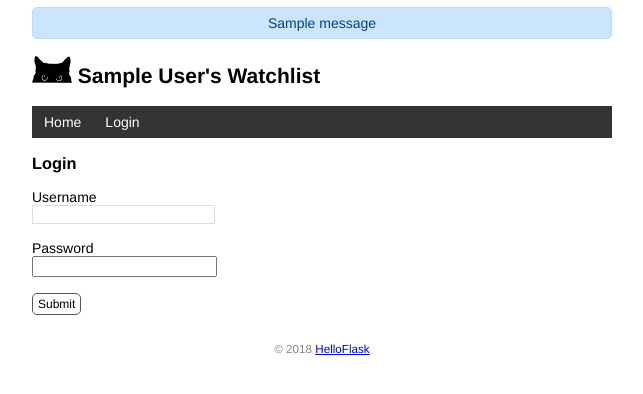
After one commit to harvey060628/flask-practice, a Flask app: page /login in a window 1280 px wide. The commit adds this page. Shown: the top 394 px of the page, without its empty margins (318-961 px from the left). Run offline with Flask 3, Linux system fonts and the light colour scheme; tables that the repository leaves empty hold one stand-in row (values such as "Sample post"); one stand-in notice (Sample message) is shown.

Commit message:
finish Ch 7 & 8

```diff
--- a/app.py
+++ b/app.py
@@ -1,25 +1,44 @@
 import click
 import os
-from flask import Flask, render_template
+from flask import Flask, render_template, request, url_for, redirect, flash
+from flask_login import LoginManager, UserMixin, login_user, login_required, logout_user, current_user
 from flask_sqlalchemy import SQLAlchemy
+from werkzeug.security import generate_password_hash, check_password_hash
 
 app = Flask(__name__)
 
 app.config['SQLALCHEMY_DATABASE_URI'] = 'sqlite:////' + os.path.join(app.root_path, 'data.db')
 app.config['SQLALCHEMY_TRACK_MODIFICATIONS'] = False
+app.config['SECRET_KEY'] = 'dev'  # 等同于 app.secret_key = 'dev'
 
 db = SQLAlchemy(app)
+login_manager = LoginManager(app)
+login_manager.login_view = 'login'
 
 
-class User(db.Model):  # 表名将会是 user（自动生成，小写处理）
-    id = db.Column(db.Integer, primary_key=True)  # 主键
-    name = db.Column(db.String(20))  # 名字
+class User(db.Model, UserMixin):
+    id = db.Column(db.Integer, primary_key=True)
+    name = db.Column(db.String(20))
+    username = db.Column(db.String(20))  # 用户名
+    password_hash = db.Column(db.String(128))  # 密码散列值
+
+    def set_password(self, password):  # 用来设置密码的方法，接受密码作为参数
+        self.password_hash = generate_password_hash(password)  # 将生成的密码保持到对应字段
+
+    def validate_password(self, password):  # 用于验证密码的方法，接受密码作为参数
+        return check_password_hash(self.password_hash, password)  # 返回布尔值
 
 
 class Movie(db.Model):  # 表名将会是 movie
     id = db.Column(db.Integer, primary_key=True)  # 主键
     title = db.Column(db.String(60))  # 电影标题
     year = db.Column(db.String(4))  # 电影年份
+
+
+@login_manager.user_loader
+def load_user(user_id):  # 创建用户加载回调函数，接受用户 ID 作为参数
+    user = User.query.get(int(user_id))  # 用 ID 作为 User 模型的主键查询对应的用户
+    return user  # 返回用户对象
 
 
 @app.cli.command()  # 注册为命令，可以传入 name 参数来自定义命令
@@ -62,6 +81,28 @@ def forge():
     click.echo('Done.')
 
 
+@app.cli.command()
+@click.option('--username', prompt=True, help='The username used to login.')
+@click.option('--password', prompt=True, hide_input=True, confirmation_prompt=True, help='The password used to login.')
+def admin(username, password):
+    """Create user."""
+    db.create_all()
+
+    user = User.query.first()
+    if user is not None:
+        click.echo('Updating user...')
+        user.username = username
+        user.set_password(password)  # 设置密码
+    else:
+        click.echo('Creating user...')
+        user = User(username=username, name='Admin')
+        user.set_password(password)  # 设置密码
+        db.session.add(user)
+
+    db.session.commit()  # 提交数据库会话
+    click.echo('Done.')
+
+
 @app.context_processor
 def inject_user():
     user = User.query.first()
@@ -73,12 +114,112 @@ def page_not_found(e):  # 接受异常对象作为参数
     return render_template('404.html'), 404  # 返回模板和状态码
 
 
-@app.route('/')
+@app.route('/', methods=['GET', 'POST'])
 def index():
-    user = User.query.first()  # 读取用户记录
-    movies = Movie.query.all()  # 读取所有电影记录
+    if request.method == 'POST':
+        if not current_user.is_authenticated:  # 如果当前用户未认证
+            return redirect(url_for('index'))  # 重定向到主页
+        # 获取表单数据
+        title = request.form.get('title')  # 传入表单对应输入字段的 name 值
+        year = request.form.get('year')
+        # 验证数据
+        if not title or not year or len(year) > 4 or len(title) > 60:
+            flash('Invalid input.')  # 显示错误提示
+            return redirect(url_for('index'))  # 重定向回主页
+        # 保存表单数据到数据库
+        movie = Movie(title=title, year=year)  # 创建记录
+        db.session.add(movie)  # 添加到数据库会话
+        db.session.commit()  # 提交数据库会话
+        flash('Item created.')  # 显示成功创建的提示
+        return redirect(url_for('index'))  # 重定向回主页
+
+    movies = Movie.query.all()
     return render_template('index.html', movies=movies)
 
 
+@app.route('/login', methods=['GET', 'POST'])
+def login():
+    if request.method == 'POST':
+        username = request.form['username']
+        password = request.form['password']
+
+        if not username or not password:
+            flash('Invalid input.')
+            return redirect(url_for('login'))
+
+        user = User.query.first()
+        # 验证用户名和密码是否一致
+        if username == user.username and user.validate_password(password):
+            login_user(user)  # 登入用户
+            flash('Login success.')
+            return redirect(url_for('index'))  # 重定向到主页
+
+        flash('Invalid username or password.')  # 如果验证失败，显示错误消息
+        return redirect(url_for('login'))  # 重定向回登录页面
+
+    return render_template('login.html')
+
+
+@app.route('/logout')
+@login_required  # 用于视图保护，后面会详细介绍
+def logout():
+    logout_user()  # 登出用户
+    flash('Goodbye.')
+    return redirect(url_for('index'))  # 重定向回首页
+
+
+@app.route('/movie/edit/<int:movie_id>', methods=['GET', 'POST'])
+@login_required
+def edit(movie_id):
+    movie = Movie.query.get_or_404(movie_id)
+
+    if request.method == 'POST':  # 处理编辑表单的提交请求
+        title = request.form['title']
+        year = request.form['year']
+
+        if not title or not year or len(year) != 4 or len(title) > 60:
+            flash('Invalid input.')
+            return redirect(url_for('edit', movie_id=movie_id))  # 重定向回对应的编辑页面
+
+        movie.title = title  # 更新标题
+        movie.year = year  # 更新年份
+        db.session.commit()  # 提交数据库会话
+        flash('Item updated.')
+        return redirect(url_for('index'))  # 重定向回主页
+
+    return render_template('edit.html', movie=movie)  # 传入被编辑的电影记录
+
+
+@app.route('/movie/delete/<int:movie_id>', methods=['POST'])  # 限定只接受 POST 请求
+@login_required  # 登录保护
+def delete(movie_id):
+    movie = Movie.query.get_or_404(movie_id)  # 获取电影记录
+    db.session.delete(movie)  # 删除对应的记录
+    db.session.commit()  # 提交数据库会话
+    flash('Item deleted.')
+    return redirect(url_for('index'))  # 重定向回主页
+
+
+@app.route('/settings', methods=['GET', 'POST'])
+@login_required
+def settings():
+    if request.method == 'POST':
+        name = request.form['name']
+
+        if not name or len(name) > 20:
+            flash('Invalid input.')
+            return redirect(url_for('settings'))
+
+        current_user.name = name
+        # current_user 会返回当前登录用户的数据库记录对象
+        # 等同于下面的用法
+        # user = User.query.first()
+        # user.name = name
+        db.session.commit()
+        flash('Settings updated.')
+        return redirect(url_for('index'))
+
+    return render_template('settings.html')
+
 if __name__ == "__main__":
     app.run(host="0.0.0.0", port=1234)
--- a/static/style.css
+++ b/static/style.css
@@ -88,3 +88,49 @@ nav li a:hover {
     border-radius: 5px;
     padding: 3px 5px;
 }
+
+/* 覆盖某些浏览器对 input 元素定义的字体 */
+input[type=submit] {
+    font-family: inherit;
+}
+
+input[type=text] {
+    border: 1px solid #ddd;
+}
+
+input[name=year] {
+    width: 50px;
+}
+
+.btn {
+    font-size: 12px;
+    padding: 3px 5px;
+    text-decoration: none;
+    cursor: pointer;
+    background-color: white;
+    color: black;
+    border: 1px solid #555555;
+    border-radius: 5px;
+}
+
+.btn:hover {
+    text-decoration: none;
+    background-color: black;
+    color: white;
+    border: 1px solid black;
+}
+
+.alert {
+    position: relative;
+    padding: 7px;
+    margin: 7px 0;
+    border: 1px solid transparent;
+    color: #004085;
+    background-color: #cce5ff;
+    border-color: #b8daff;
+    border-radius: 5px;
+}
+
+.inline-form {
+    display: inline;
+}
--- a/templates/base.html
+++ b/templates/base.html
@@ -10,6 +10,9 @@
     {% endblock %}
 </head>
 <body>
+    {% for message in get_flashed_messages() %}
+    <div class="alert">{{ message }}</div>
+    {% endfor %}
     <h2>
         <img alt="Avatar" class="avatar" src="{{ url_for('static', filename='images/avatar.png') }}">
         {% block title %}{{ user.name }}'s Watchlist{% endblock %}
@@ -17,11 +20,17 @@
     <nav>
         <ul>
             <li><a href="{{ url_for('index') }}">Home</a></li>
+            {% if current_user.is_authenticated %}
+                <li><a href="{{ url_for('settings') }}">Settings</a></li>
+                <li><a href="{{ url_for('logout') }}">Logout</a></li>
+            {% else %}
+                <li><a href="{{ url_for('login') }}">Login</a></li>
+            {% endif %}
         </ul>
     </nav>
     {% block content %}{% endblock %}
     <footer>
         <small>&copy; 2018 <a href="http://helloflask.com/book/3">HelloFlask</a></small>
     </footer>
-</body>
+    </body>
 </html>
--- /dev/null
+++ b/templates/login.html
@@ -0,0 +1,13 @@
+{% extends 'base.html' %}
+
+{% block content %}
+<h3>Login</h3>
+<form method="post">
+    Username<br>
+    <input type="text" name="username" required><br><br>
+    Password<br>
+    <!-- 密码输入框的 type 属性使用 password，会将输入值显示为圆点 -->
+    <input type="password" name="password" required><br><br>
+    <input class="btn" type="submit" name="submit" value="Submit">
+</form>
+{% endblock %}
```
Also changed, not shown: templates/edit.html (added, +10 -0 lines), templates/index.html (+16 -2 lines), templates/settings.html (added, +9 -0 lines).
